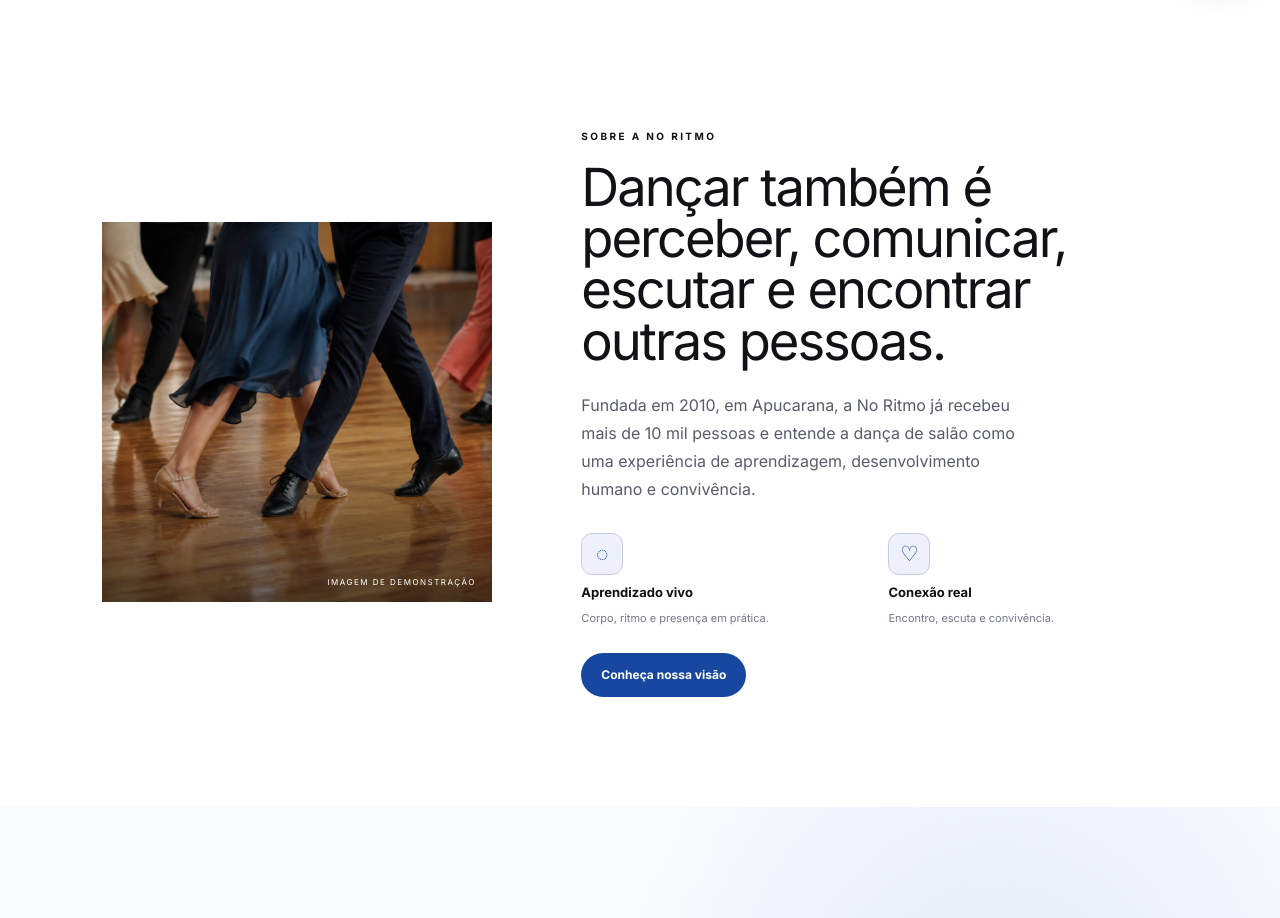
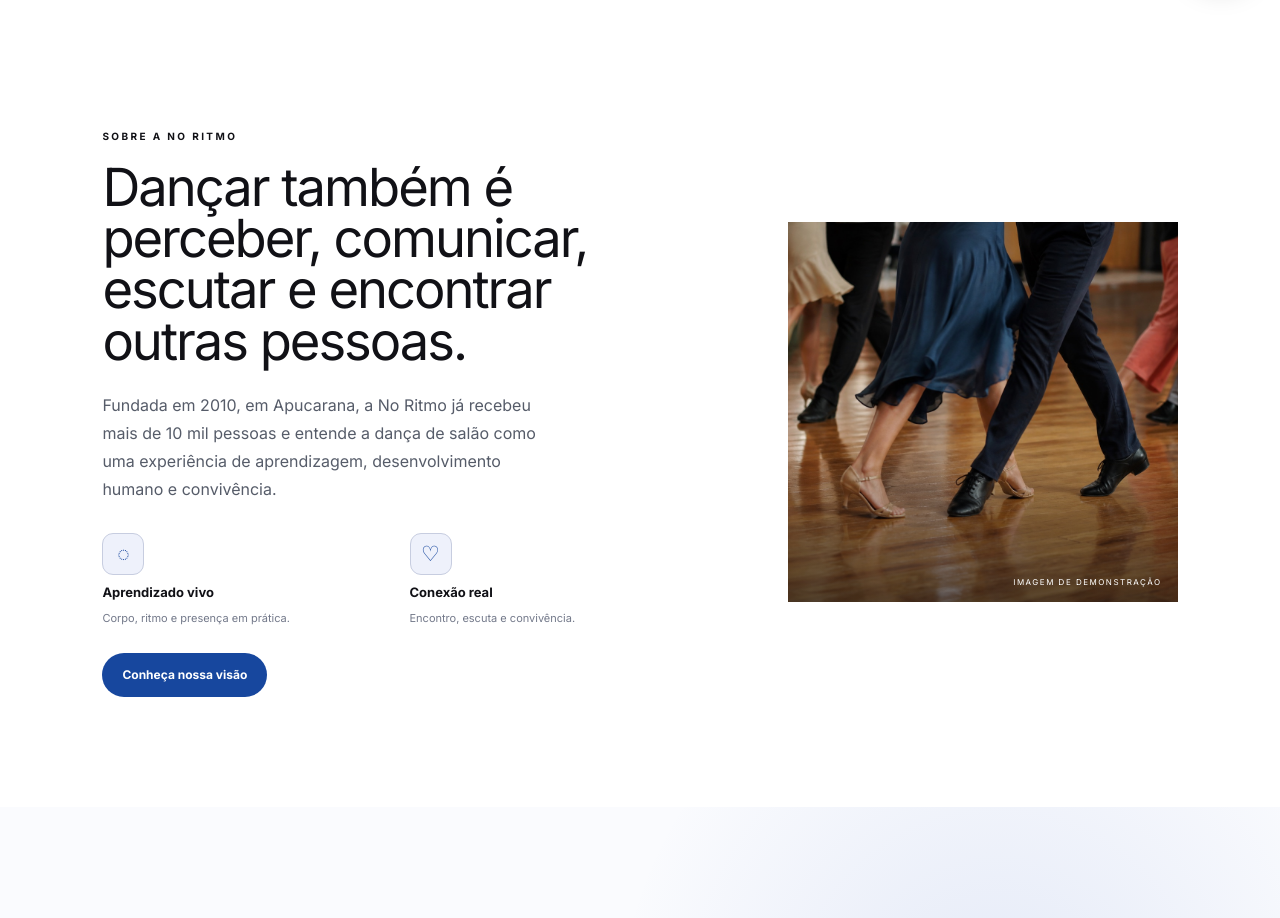
Before and after one commit to leonardodariva/no-ritmo-academia-de-danca, a Next.js app: page / in a window 1280 px wide. Shown: the part 800-1718 px from the top of the page. Built offline with nearby package versions, Linux system fonts and the light colour scheme; a web font is replaced by a local one.

Commit message:
Reposiciona imagem da seção Sobre na Home

```diff
--- a/app/globals.css
+++ b/app/globals.css
@@ -428,6 +428,13 @@ footer { background:#0b0b0f; color:var(--cream); padding:80px 8vw 25px; }.brand-
 .v4-method-grid { border-radius:20px; overflow:hidden; }
 @media(max-width:680px){ .v4-statement,.v4-method,.home-classes,.home-modalities,.v4-knowledge,.v4-articles,.home-team,.home-testimonials,.home-events,.home-gallery,.home-faq,.home-practical { padding-block:78px; }.v4-section-heading>h2,.home-team-heading>h2,.statement-copy h2,.home-gallery .gallery-heading h2 { font-size:38px; letter-spacing:-1.2px; } }
 
+/* Na seção Sobre, o texto conduz a leitura à esquerda e a imagem fecha a composição à direita. */
+@media(min-width:681px){
+  .v4-statement { grid-template-columns:minmax(0,1.22fr) minmax(0,.78fr); }
+  .statement-copy { grid-column:1!important; padding-left:0; padding-right:1vw; }
+  .statement-visual { grid-column:2!important; }
+}
+
 /* Heróis das subpáginas: título mais equilibrado e respiro maior sob o menu. */
 .subpage-hero { min-height:64vh; padding:15vh 8vw 9vh; }
 .subpage-hero { grid-template-columns:1fr 1fr; column-gap:6vw; align-content:center; }
```
